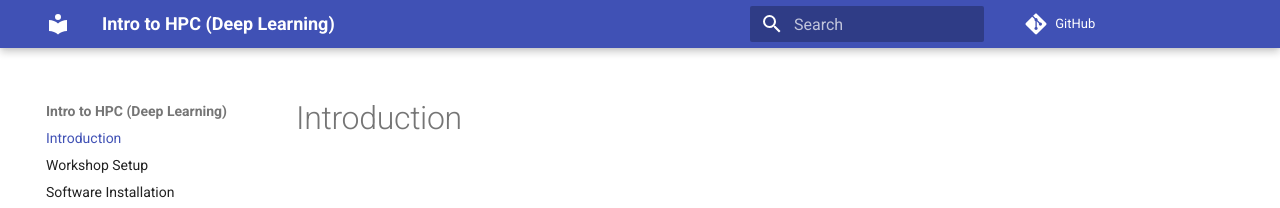
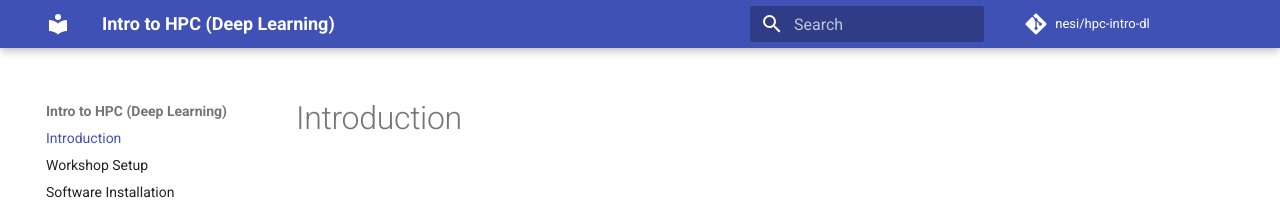
Before and after one commit to nesi/hpc-intro-dl, an MkDocs documentation site: the page built from docs/index.md, in a window 1280 px wide. Shown: the top 208 px of the page. Built offline with MkDocs 1.6.1 and Material for MkDocs 9.7.7, drawn with Linux system fonts in a browser that asks for light colours; comment, search, counter and statistics services are not loaded.

Commit message:
change displayed url in material theme

```diff
--- a/mkdocs.yml
+++ b/mkdocs.yml
@@ -5,8 +5,8 @@ site_dir: public
 site_url: "https://nesi.github.io/hpc-intro-dl"
 site_description: "Introduction to running deep learning code on NeSI"
 
+repo_name: nesi/hpc-intro-dl
 repo_url: https://github.com/nesi/hpc-intro-dl
-edit_uri: edit/main/docs/
 
 exclude_docs: |
   .ipynb_checkpoints
```
